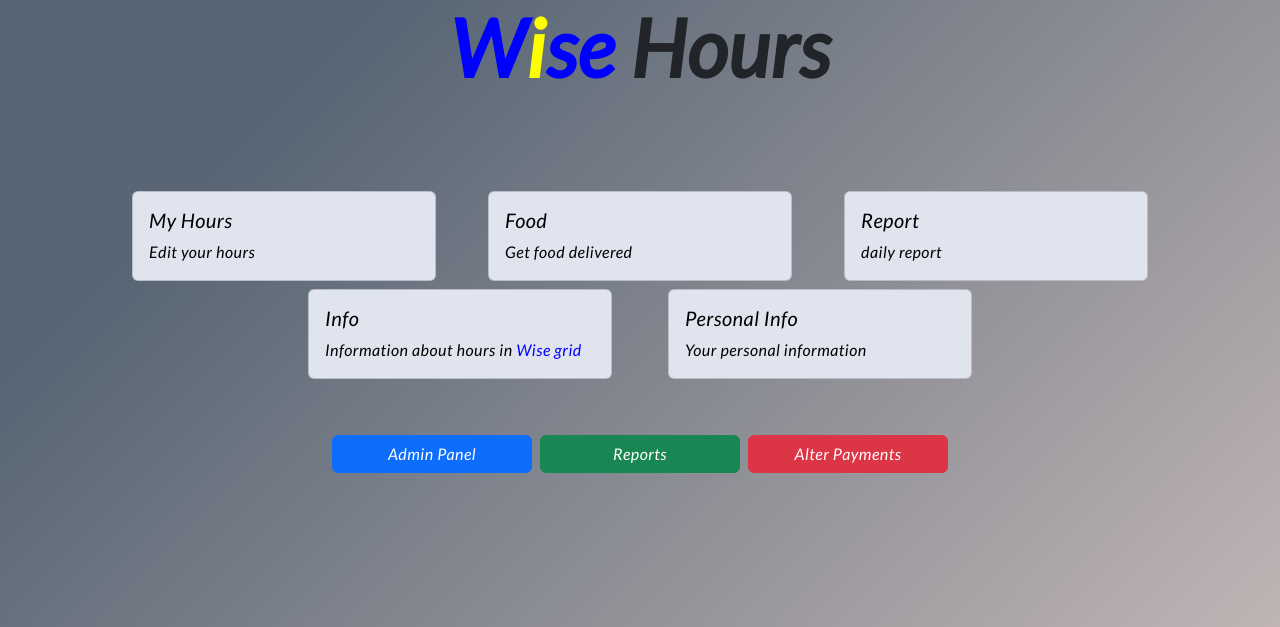
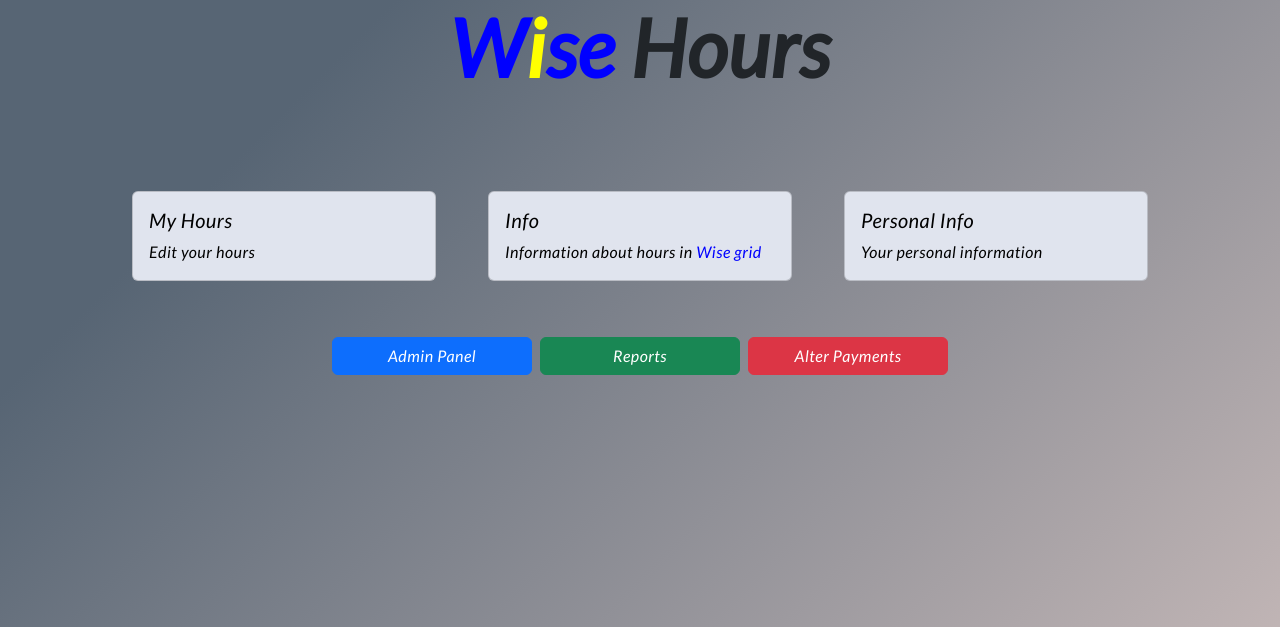
Before and after one commit to ESFA-Group/wisehours, a Django app: page /wisehours/home in a window 1280 px wide. Shown: the part 145-772 px from the top of the page. Run offline with Django 4.2, Linux system fonts and the light colour scheme; the visitor is signed in with stand-in values (Sample User, id 1); parts of the project's set-up code (start-up, migrations or seed data) failed here and were passed over; some libraries are stand-ins or nearby versions.

Commit message:
remove food and daily report

```diff
--- a/hours/sheets/templates/base.html
+++ b/hours/sheets/templates/base.html
@@ -76,7 +76,7 @@
                         <a class="nav-link {% if request.path == temp_url %}active{% endif %}"
                             href="{% url 'sheets:hours' %}">Hours</a>
                     </li>
-                    <li class="nav-item">
+                    <!-- <li class="nav-item">
                         {% url 'sheets:food_form' as temp_url %}
                         <a class="nav-link {% if request.path == temp_url %}active{% endif %}"
                             href="{% url 'sheets:food_form' %}">Foods</a>
@@ -85,7 +85,7 @@
                         {% url 'sheets:daily_report' as temp_url %}
                         <a class="nav-link {% if request.path == temp_url %}active{% endif %}"
                             href="{% url 'sheets:daily_report' %}">Daily Report</a>
-                    </li>
+                    </li> -->
                     <li class="nav-item">
                         {% url 'sheets:hours_info' as temp_url %}
                         <a class="nav-link {% if request.path == temp_url %}active{% endif %}"
--- a/hours/sheets/templates/home.html
+++ b/hours/sheets/templates/home.html
@@ -66,38 +66,7 @@
                 </a>
             </div>
 
-            <div class="col-lg-4 col-md-6 mb-2 card-container">
-                <a href="{% url 'sheets:food_form' %}" class="card-link">
-                    <div class="card mx-3" style="width: 19rem;">
-                        <div class="card-body">
-                            <h5 class="card-title">
-                                Food
-                            </h5>
-                            <p class="card-text">
-                                Get food delivered
-                            </p>
-                        </div>
-                    </div>
-                </a>
-            </div>
 
-            <div class="col-lg-4 col-md-6 mb-2 card-container">
-                <a href="{% url 'sheets:daily_report' %}" class="card-link">
-                    <div class="card mx-3" style="width: 19rem;">
-                        <div class="card-body">
-                            <h5 class="card-title">
-                                Report
-                            </h5>
-                            <p class="card-text">
-                                daily report
-                            </p>
-                        </div>
-                    </div>
-                </a>
-            </div>
-        </div>
-
-        <div class="row">
             <div class="col-md-3 mb-2 mx-auto card-container">
                 <a href="{% url 'sheets:hours_info' %}" class="card-link">
                     <div class="card mx-3" style="width: 19rem;">
@@ -140,13 +109,13 @@
             <a class="btn btn-danger mx-1" href="{% url 'sheets:alter_payment' %}" style="width: 200px">Alter
                 Payments</a>
             {% endif %}
-            {% if request.user.is_FoodManager %}
+            <!-- {% if request.user.is_FoodManager %}
             <a class="btn btn-info mx-1" href="{% url 'sheets:food_data' %}" style="width: 200px">Food Data</a>
             {% endif %}
             {% if request.user.is_MainReportManager or request.user.is_SubReportManager %}
             <a class="btn btn-warning mx-1" href="{% url 'sheets:daily_report_management' %}" style="width: 250px">Daily
                 report management</a>
-            {% endif %}
+            {% endif %} -->
         </div>
         {% endif %}
 
```
